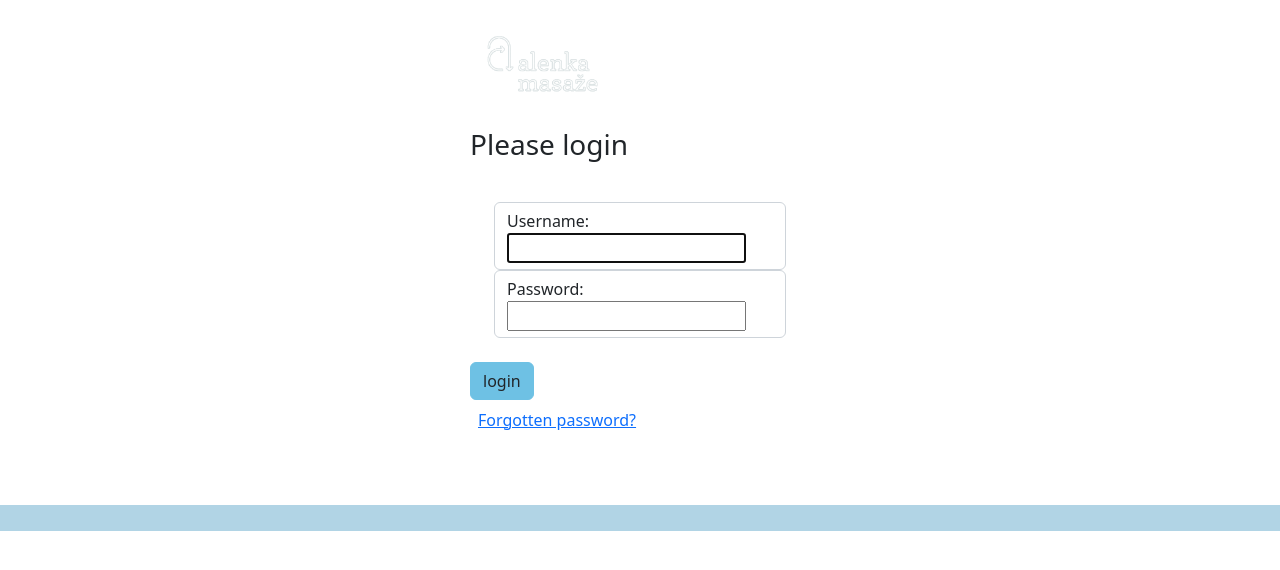
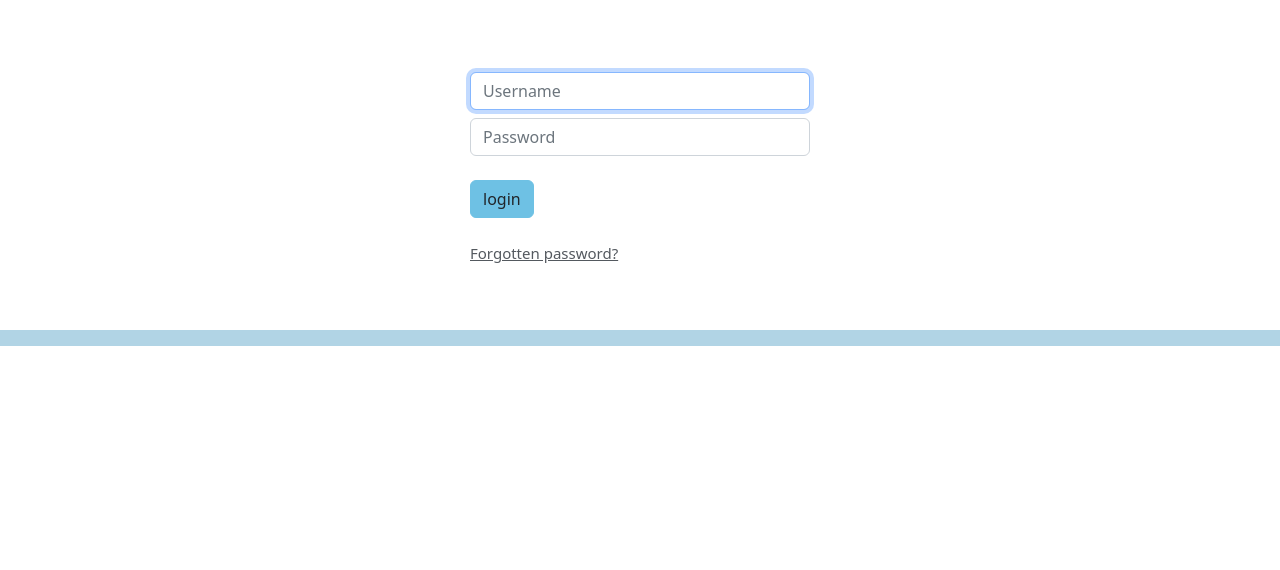
Before and after one commit to petmetic/therapy-tracker, a Django app: page /accounts/login/?next=/customer/1/detail/ in a window 1280 px wide. Shown: the part 96-666 px from the top of the page. Run offline with Django 4.2, Linux system fonts and the light colour scheme.

Commit message:
user friendly login page and test fix for translation(#104)
* user friendly login page

* test fix for translation

```diff
--- a/src/web/forms.py
+++ b/src/web/forms.py
@@ -6,6 +6,7 @@ from .models import Massage, Customer
 
 from django.core.exceptions import ValidationError
 from django.utils.translation import gettext as _
+from django.contrib.auth.forms import AuthenticationForm
 
 
 class MassageForm(ModelForm):
@@ -491,3 +492,15 @@ class CustomerEditForm(ModelForm):
             "frequency",
             "referral",
         ]
+
+
+class CustomAuthenticationForm(AuthenticationForm):
+    def __init__(self, *args, **kwargs):
+        super().__init__(*args, **kwargs)
+
+        self.fields["username"].widget.attrs.update(
+            {"placeholder": _("Username"), "class": "form-control"}
+        )
+        self.fields["password"].widget.attrs.update(
+            {"placeholder": _("Password"), "class": "form-control"}
+        )
--- a/src/web/static/css/base.css
+++ b/src/web/static/css/base.css
@@ -63,9 +63,7 @@
 }
 
 
-.footer-text {
-    color: white;
-    padding: 5px;
-    margin-left: 20px;
+.login-text {
+    color: #54595F;
     font-size: 15px;
 }
--- a/src/web/templates/registration/login.html
+++ b/src/web/templates/registration/login.html
@@ -3,44 +3,30 @@
 {% block title %}Login{% endblock %}
 
 {% block content %}
-
-    <main class="row justify-content-md-center p-4">
-        <form class="form-floating col-4" method="post" action="{% url 'login' %}">
+    <main class="row justify-content-md-center p-4 mt-4">
+        <form class="form-floating col-4 mt-4" method="post" action="{% url 'login' %}">
             {% csrf_token %}
-            <img class=" logo mb-4" src="/static/images/logo.png" alt="Logo Alenka Masaže">
 
             {% if form.errors %}
                 <h4 class="h3 mb-3 fw-light">{% translate "Your username and password didn't match. Please try again." %}</h4>
             {% endif %}
 
-            {% if next %}
-                {% if user.is_authenticated %}
-                    <h4 class="h3 mb-3 fw-light">{% translate "Your account doesn't have access to this page. To proceed, please login with an account that has access." %}</h4>
-                {% else %}
-                    <h4 class="h3 mb-3 fw-light">{% translate "Please login" %}</h4>
-                {% endif %}
+            {% if next and user.is_authenticated %}
+                <h4 class="h3 mb-3 fw-light">{% translate "Your account doesn't have access to this page. To proceed, please login with an account that has access." %}</h4>
             {% endif %}
-            <div class="p-4">
-                <div class="form-control col-4">{{ form.username.label_tag }} {{ form.username }}</div>
-                <div class="form-control col-4">{{ form.password.label_tag }} {{ form.password }}</div>
+
+            <div class="d-flex flex-column mb-4 gap-2">
+                <div class="col-12">
+                    {{ form.username }}
+                </div>
+                <div class="col-12">
+                    {{ form.password }}</div>
             </div>
-            {#        <table>#}
-            {#            <tr>#}
-            {#                <td>{{ form.username.label_tag }}</td>#}
-            {#                <td>{{ form.username }}</td>#}
-            {#            </tr>#}
-            {#            <tr>#}
-            {#                <td>{{ form.password.label_tag }}</td>#}
-            {#                <td>{{ form.password }}</td>#}
-            {#            </tr>#}
-            {#        </table>#}
 
-            <input type="submit" value="login" class="btn btn-body">
+            <input type="submit" value="login" class="btn btn-body mb-4">
             <input type="hidden" name="next" value="{{ next }}">
             {# Assumes you set up the password_reset view in your URLconf #}
-            <p class="fw-light p-2"><a href="{% url 'password_reset' %}">{% translate "Forgotten password?" %}</a></p>
+            <p><a class="d-flex align-content-start fw-light login-text" href="{% url 'password_reset' %}">{% translate "Forgotten password?" %}</a></p>
         </form>
-
-
     </main>
 {% endblock %}
--- a/src/web/tests.py
+++ b/src/web/tests.py
@@ -4,6 +4,7 @@ from freezegun import freeze_time
 
 from django.test import TestCase
 from django.urls import reverse
+from django.test import override_settings
 
 from .factories import (
     UserFactory,
@@ -24,6 +25,7 @@ from .utility import (
 tz = pytz.timezone("Europe/Ljubljana")
 
 
+@override_settings(LANGUAGE_CODE="en-US")
 class GeneralTest(TestCase):
     def test_check_auth_user_login(self):
         pass
@@ -37,7 +39,7 @@ class GeneralTest(TestCase):
         response = self.client.get("/logout", follow=True)
 
         self.assertRedirects(response, "/accounts/login/?next=/")
-        self.assertContains(response, text="Please")
+        self.assertContains(response, text="Username")
 
     def test_homepage_loads(self):  # therapist already logged in
         therapist = UserFactory()
@@ -327,6 +329,7 @@ class GeneralTest(TestCase):
         pass
 
 
+@override_settings(LANGUAGE_CODE="en-US")
 class CustomerTest(TestCase):
     def test_customer_add(self):
         therapist = UserProfileFactory().user
@@ -454,6 +457,7 @@ class CustomerTest(TestCase):
         self.assertEqual(customer.occupation, "programmer")
 
 
+@override_settings(LANGUAGE_CODE="en-US")
 class MassageTest(TestCase):
     def test_submit_add_massage(self):  # therapist already logged in
         therapist = UserFactory()
--- a/src/web/urls.py
+++ b/src/web/urls.py
@@ -3,6 +3,7 @@ from . import views
 
 
 urlpatterns = [
+    path("accounts/login/", views.CustomLoginView.as_view(), name="login"),
     path("accounts/", include("django.contrib.auth.urls")),
     path("customer_list/", views.customer_list, name="customer_list"),
     path(
--- a/src/web/views.py
+++ b/src/web/views.py
@@ -5,10 +5,17 @@ from django.contrib.auth import logout
 from django.shortcuts import render, get_object_or_404, redirect
 from django.urls import reverse
 from django.core.exceptions import PermissionDenied
+from django.contrib.auth.views import LoginView
 
 from .models import Customer, Massage
 
-from .forms import MassageForm, CustomerForm, MassageEditForm, CustomerEditForm
+from .forms import (
+    MassageForm,
+    CustomerForm,
+    MassageEditForm,
+    CustomerEditForm,
+    CustomAuthenticationForm,
+)
 
 
 @login_required
@@ -172,3 +179,7 @@ def error(request):
 
     else:
         return render(request, "web/500.html", {})
+
+
+class CustomLoginView(LoginView):
+    form_class = CustomAuthenticationForm
```
Also changed, not shown: src/web/locale/sl/LC_MESSAGES/django.po.
